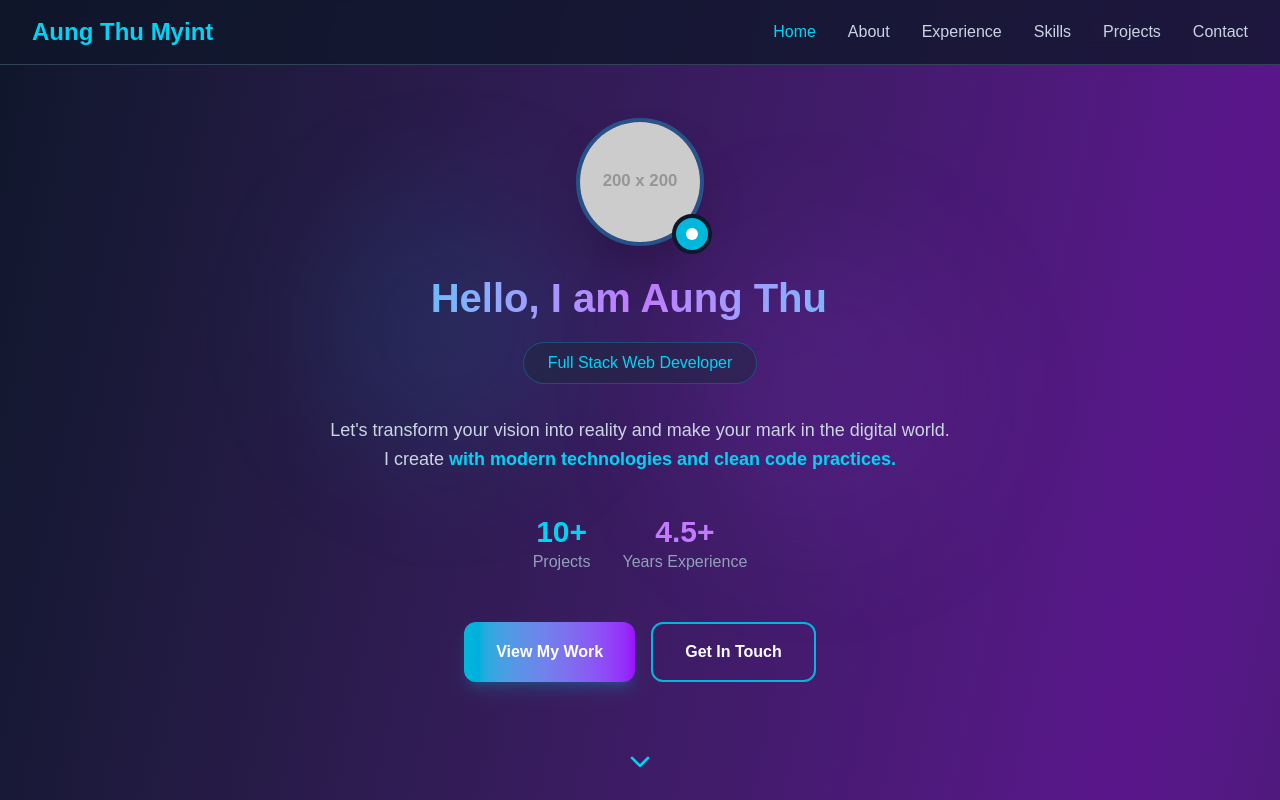
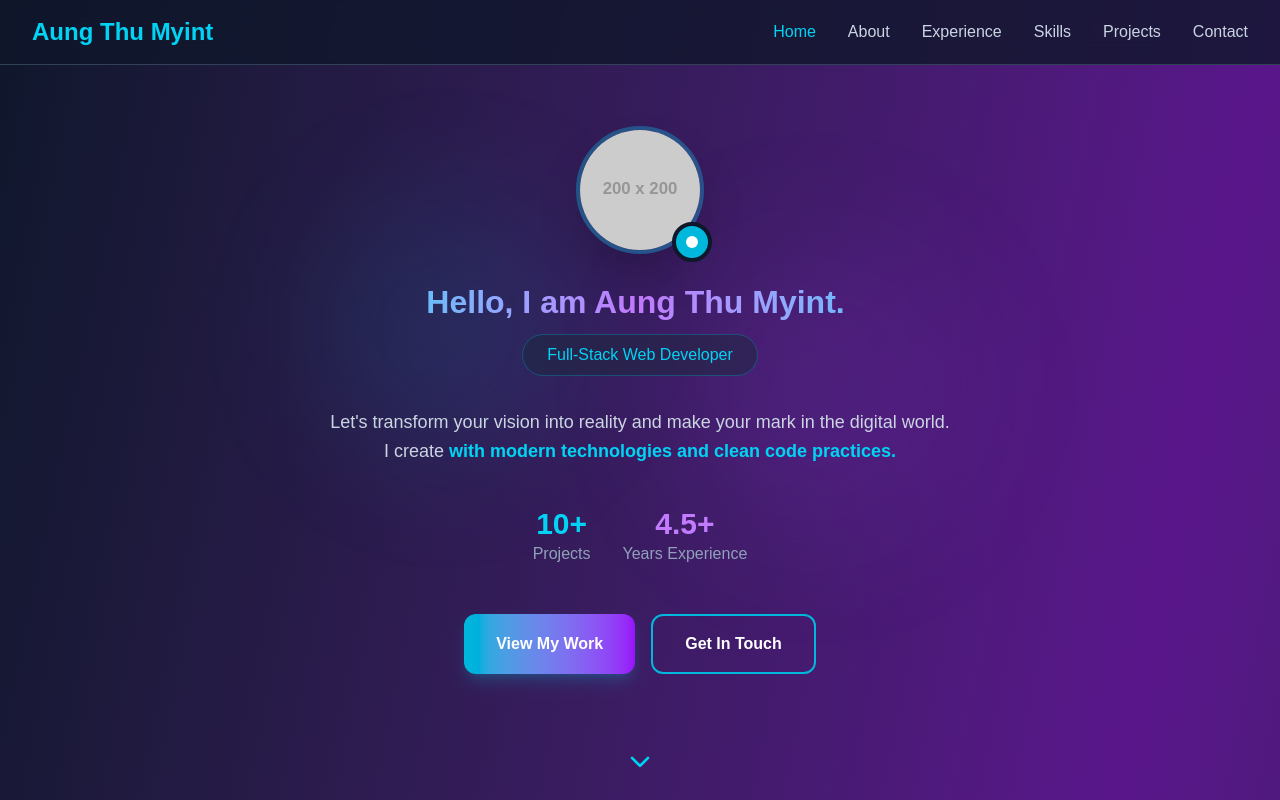
Before and after one commit to aungthumyint135/ap-the-dev, a Next.js app: page / in a window 1280 px wide. Shown: the top 800 px of the page. Built offline with nearby package versions, Linux system fonts and the light colour scheme.

Commit message:
update font size for type animation

```diff
--- a/app/page.js
+++ b/app/page.js
@@ -289,31 +289,33 @@ export default function Home() {
 
             {/* Main Heading */}
             <div className="space-y-4">
-              <motion.h4
-                className="text-xl font-bold"
+              <motion.span
+                className="text-xs sm:text-xs md:text-md lg:text-xl font-bold"
                 initial={{ opacity: 0, y: 20 }}
                 animate={{ opacity: 1, y: 0 }}
                 transition={{ delay: 0.2 }}
               >
-                <span className="block bg-gradient-to-r from-cyan-400 via-purple-400 to-cyan-400 bg-clip-text text-transparent">
+                <span className="block text-lg pb-2
+               bg-gradient-to-r from-cyan-400 via-purple-400 to-cyan-400 bg-clip-text text-transparent">
                   <TypeAnimation
                     sequence={[
-                      // Same substring at the start will only be typed out once, initially
                       'Hello, I am Aung Thu Myint.',
-                      1000, // wait 1s before replacing "Mice" with "Hamsters"
-                      'Hello, I am Full Stack Web Developer.',
+                      1000,
+                      'Hello, I am Full-Stack Developer.',
                       1000,
                     ]}
                     wrapper="span"
                     speed={50}
-                    style={{ fontSize: '2em', display: 'inline-block' }}
+                    className="inline-block text-base sm:text-[1.3em] md:text-[1.5rem] lg:text-[2rem]"
                     repeat={Infinity}
                   />
                 </span>
-                {/* <span className="block bg-gradient-to-r from-cyan-400 via-purple-400 to-cyan-400 bg-clip-text text-transparent">
+                {/* <h5 className="text-3xl sm:text-4xl md:text-5xl font-bold mt-2">
+                <span className="block bg-gradient-to-r from-cyan-400 via-purple-400 to-cyan-400 bg-clip-text text-transparent">
                   Aung Thu Myint
-                </span> */}
-              </motion.h4>
+                </span>
+                </h5> */}
+              </motion.span>
 
 
 
@@ -324,7 +326,7 @@ export default function Home() {
                 className="inline-block"
               >
                 <div className="px-6 py-2 bg-slate-800/50 backdrop-blur-sm rounded-full border border-cyan-500/30">
-                  <span className="text-cyan-400 font-medium">Full Stack Web Developer</span>
+                  <span className="text-cyan-400 font-medium">Full-Stack Web Developer</span>
                 </div>
               </motion.div>
             </div>
```
